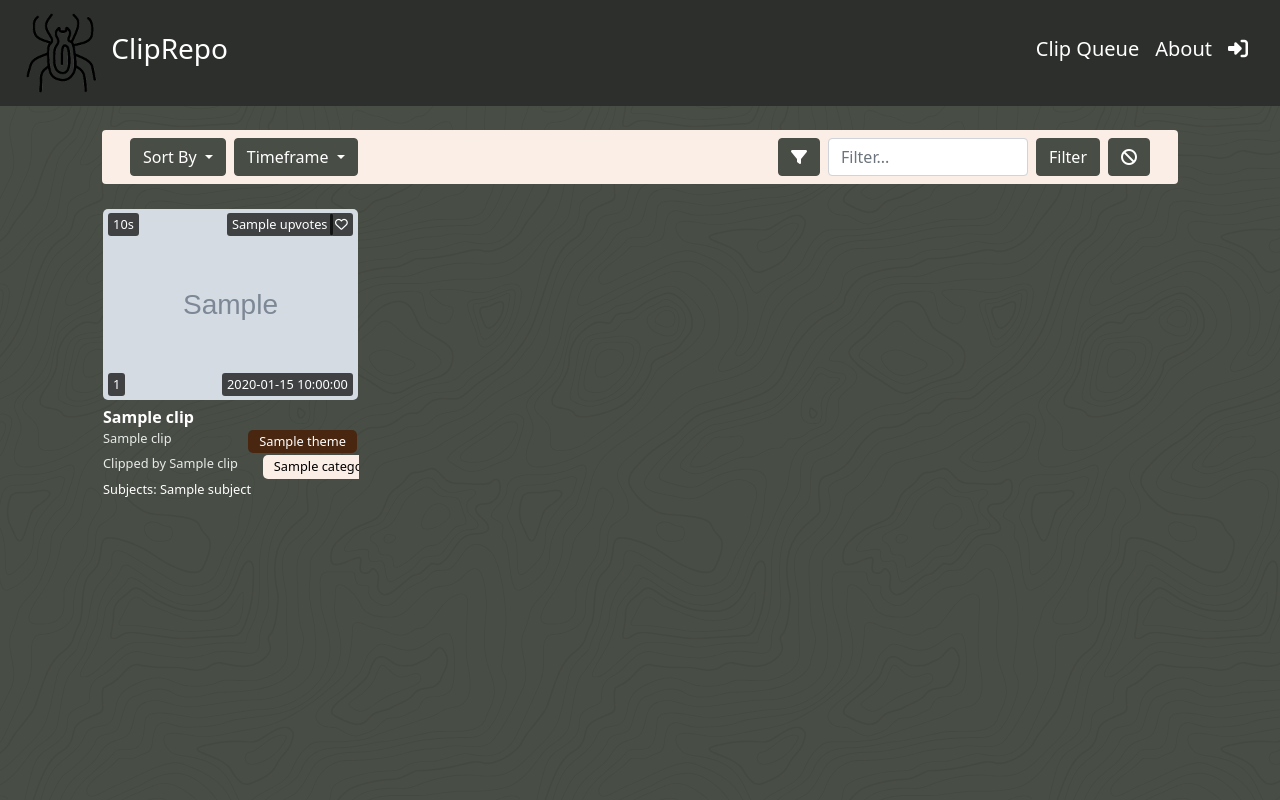
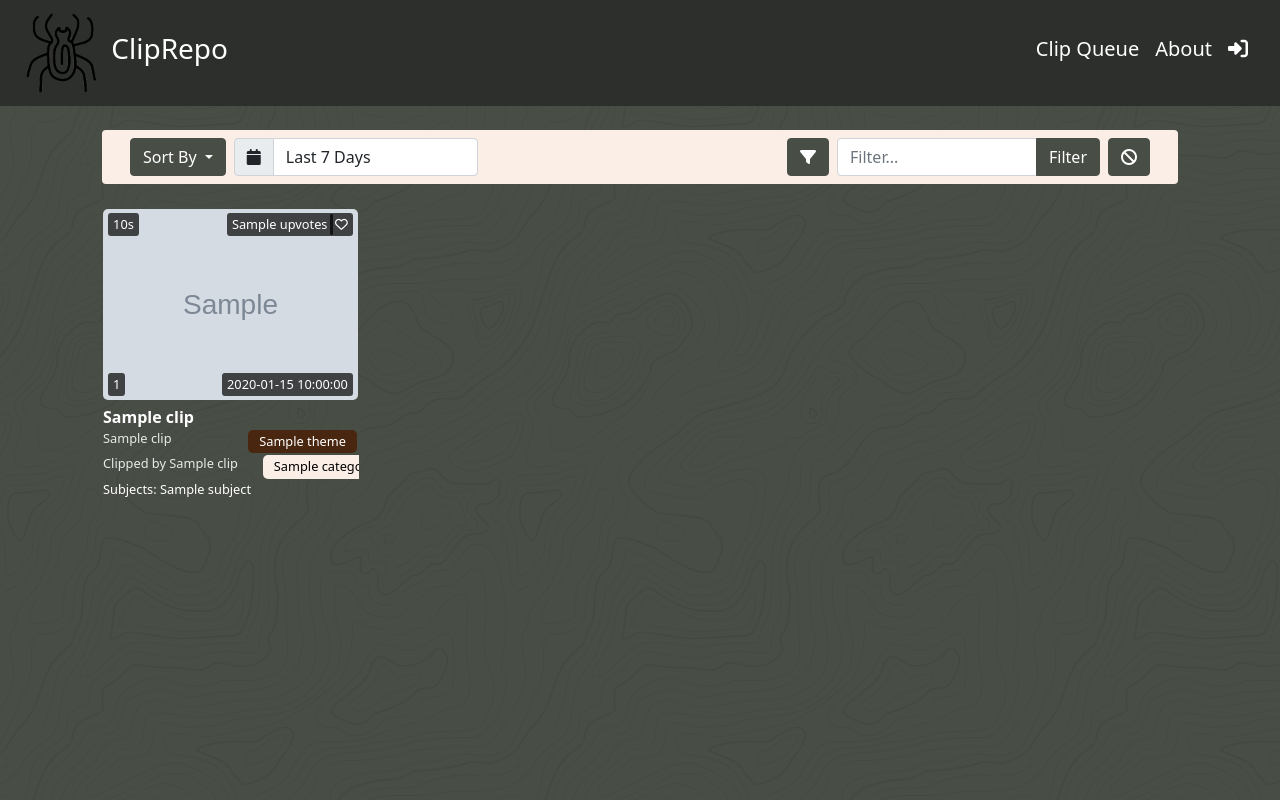
Before and after one commit to wazix11/cliprepo, a Flask app: template app/templates/index.html in a window 1280 px wide. Run offline with Flask 3, Linux system fonts and the light colour scheme; tables that the repository leaves empty hold one stand-in row (values such as "Sample post"); the template is opened without the code that fills it: values that come from a table or form of the project are taken from there, most other values are stand-ins (such as "Sample title", 1, 10 or a date in 2020); grey boxes marked "Sample" are stand-in pictures; parts of the project's set-up code (start-up, migrations or seed data) failed here and were passed over; some libraries are stand-ins or nearby versions.

Commit message:
Add support for custom date ranges

```diff
--- a/app/static/css/base.css
+++ b/app/static/css/base.css
@@ -87,6 +87,17 @@
 
 .height-sub-header {
     min-height: calc(100vh - var(--navbar-height));
+}
+
+.input-group {
+    position: relative;
+    display: flex;
+    flex-wrap: wrap;
+    align-items: unset;
+    width: unset;
+}
+.date-range-picker {
+    max-width: 205px;
 }
 
 .search-bar {
--- a/app/static/scripts/index.js
+++ b/app/static/scripts/index.js
@@ -3,13 +3,6 @@ const sortLabels = {
     old: "Old",
     views: "Views",
     likes: "Likes"
-};
-const timeframeLabels = {
-    "24h": "Last 24 Hours",
-    "7d": "Last 7 Days",
-    "30d": "Last 30 Days",
-    "1y": "Last 1 Year",
-    all: "All Time"
 };
 
 function submitFilterForm() {
@@ -34,6 +27,166 @@ function initSelectPickers() {
     });
 }
 
+function getPredefinedRangeName(startDate, endDate) {
+    // Check against predefined ranges
+    const ranges = {
+        'Last 24 Hours': [moment().subtract(24, 'hours'), moment()],
+        'Last 7 Days': [moment().subtract(6, 'days'), moment()],
+        'Last 30 Days': [moment().subtract(29, 'days'), moment()],
+        'Last 1 Year': [moment().subtract(1, 'year'), moment()],
+        'All Time': [moment('2000-01-01'), moment()]
+    };
+
+    for (const [name, [rangeStart, rangeEnd]] of Object.entries(ranges)) {
+        if (startDate.format('YYYY-MM-DD') === rangeStart.format('YYYY-MM-DD') &&
+            endDate.format('YYYY-MM-DD') === rangeEnd.format('YYYY-MM-DD')) {
+            return name;
+        }
+    }
+    return null;
+}
+
+function initDaterangepicker() {
+    if (!(window.jQuery && typeof jQuery().daterangepicker === 'function')) return;
+    const daterangeInput = $('#daterange');
+    if (daterangeInput.length === 0) return;
+
+    // Define default date range (last 7 days)
+    const defaultStartDate = moment().subtract(6, 'days');
+    const defaultEndDate = moment();
+
+    // Check URL params for existing timeframe
+    const urlParams = new URLSearchParams(window.location.search);
+    const timeframeParam = urlParams.get('timeframe');
+
+    let startDate = defaultStartDate;
+    let endDate = defaultEndDate;
+    let displayText = 'Last 7 Days'; // Default display
+
+    // Map timeframe values to display names
+    const timeframeDisplayMap = {
+        '24h': 'Last 24 Hours',
+        '7d': 'Last 7 Days',
+        '30d': 'Last 30 Days',
+        '1y': 'Last 1 Year',
+        'all': 'All Time'
+    };
+
+    // Map timeframe values to date ranges
+    const timeframeRangeMap = {
+        '24h': [moment().subtract(24, 'hours'), moment()],
+        '7d': [moment().subtract(6, 'days'), moment()],
+        '30d': [moment().subtract(29, 'days'), moment()],
+        '1y': [moment().subtract(1, 'year'), moment()],
+        'all': [moment('2000-01-01'), moment()]
+    };
+
+    // Restore from timeframe param if present
+    if (timeframeParam) {
+        if (timeframeParam.startsWith('custom:')) {
+            // Handle custom date range: custom:YYYY-MM-DD|YYYY-MM-DD
+            try {
+                const dateRange = timeframeParam.substring(7); // Skip 'custom:'
+                const [start, end] = dateRange.split('|');
+                const parsedStart = moment(start, 'YYYY-MM-DD');
+                const parsedEnd = moment(end, 'YYYY-MM-DD');
+                if (parsedStart.isValid() && parsedEnd.isValid()) {
+                    startDate = parsedStart;
+                    endDate = parsedEnd;
+                    displayText = startDate.format('YYYY-MM-DD') + ' - ' + endDate.format('YYYY-MM-DD');
+                }
+            } catch (e) {}
+        } else if (timeframeDisplayMap[timeframeParam]) {
+            // Handle predefined ranges
+            const range = timeframeRangeMap[timeframeParam];
+            startDate = range[0];
+            endDate = range[1];
+            displayText = timeframeDisplayMap[timeframeParam];
+        }
+    }
+
+    // Destroy previous instance if it exists
+    try {
+        daterangeInput.data('daterangepicker').remove();
+    } catch (e) {}
+
+    daterangeInput.daterangepicker({
+        "startDate": startDate,
+        "endDate": endDate,
+        "showDropdowns": true,
+        ranges: {
+            'Last 24 Hours': [moment().subtract(24, 'hours'), moment()],
+            'Last 7 Days': [moment().subtract(6, 'days'), moment()],
+            'Last 30 Days': [moment().subtract(29, 'days'), moment()],
+            'Last 1 Year': [moment().subtract(1, 'year'), moment()],
+            'All Time': [moment('2000-01-01'), moment()]
+        },
+        "locale": {
+            "format": "YYYY-MM-DD",
+            "separator": " - ",
+            "applyLabel": "Apply",
+            "cancelLabel": "Cancel",
+            "fromLabel": "From",
+            "toLabel": "To",
+            "customRangeLabel": "Custom",
+            "weekLabel": "W",
+            "daysOfWeek": ["Su", "Mo", "Tu", "We", "Th", "Fr", "Sa"],
+            "monthNames": ["January", "February", "March", "April", "May", "June", "July", "August", "September", "October", "November", "December"],
+            "firstDay": 1
+        },
+        "alwaysShowCalendars": true
+    });
+
+    // Set initial display text
+    daterangeInput.val(displayText);
+
+    // Store the current state for cancel handler
+    let lastAppliedStartDate = startDate.clone();
+    let lastAppliedEndDate = endDate.clone();
+    let lastAppliedDisplayText = displayText;
+
+    // Update hidden input and URL when date range is changed
+    daterangeInput.on('apply.daterangepicker', function(ev, picker) {
+        // Check if it's a predefined range or custom
+        const predefinedName = getPredefinedRangeName(picker.startDate, picker.endDate);
+        const displayText = predefinedName || picker.startDate.format('YYYY-MM-DD') + ' - ' + picker.endDate.format('YYYY-MM-DD');
+        daterangeInput.val(displayText);
+
+        // Store the applied state
+        lastAppliedStartDate = picker.startDate.clone();
+        lastAppliedEndDate = picker.endDate.clone();
+        lastAppliedDisplayText = displayText;
+
+        // Map predefined ranges to timeframe values
+        const timeframeMap = {
+            'Last 24 Hours': '24h',
+            'Last 7 Days': '7d',
+            'Last 30 Days': '30d',
+            'Last 1 Year': '1y',
+            'All Time': 'all'
+        };
+
+        let timeframeValue;
+        if (predefinedName) {
+            timeframeValue = timeframeMap[predefinedName];
+        } else {
+            // Custom range: encode as custom:YYYY-MM-DD|YYYY-MM-DD
+            timeframeValue = 'custom:' + picker.startDate.format('YYYY-MM-DD') + '|' + picker.endDate.format('YYYY-MM-DD');
+        }
+        document.getElementById('timeframe-input').value = timeframeValue;
+        updateUrlParam('timeframe', timeframeValue);
+
+        submitFilterForm();
+    });
+
+    // Restore state when cancel is clicked
+    daterangeInput.on('cancel.daterangepicker', function(ev, picker) {
+        picker.setStartDate(lastAppliedStartDate);
+        picker.setEndDate(lastAppliedEndDate);
+        daterangeInput.val(lastAppliedDisplayText);
+    });
+}
+
 function updateUrlParam(key, value) {
     const url = new URL(window.location.href);
 
@@ -52,19 +205,17 @@ window.addEventListener('DOMContentLoaded', function() {
     }
 
     const initialSort = document.getElementById('sort-input')?.value || 'views';
-    const initialTimeframe = document.getElementById('timeframe-input')?.value || '7d';
     if (sortLabels[initialSort]) {
         document.getElementById('sortDropdown').innerText = sortLabels[initialSort];
     }
-    if (timeframeLabels[initialTimeframe]) {
-        document.getElementById('timeframeDropdown').innerText = timeframeLabels[initialTimeframe];
-    }
 
     initSelectPickers();
+    initDaterangepicker();
 });
 
 document.body.addEventListener('htmx:afterSwap', function (evt) {
     initSelectPickers();
+    initDaterangepicker();
 });
 
 document.querySelectorAll('.sort-btn').forEach(function(btn) {
@@ -74,16 +225,6 @@ document.querySelectorAll('.sort-btn').forEach(function(btn) {
         document.getElementById('sort-input').value = sort;
         document.getElementById('sortDropdown').innerText = sortLabels[sort] || "Sort By";
         updateUrlParam('sort', sort);
-        submitFilterForm();
-    });
-});
-document.querySelectorAll('.timeframe-btn').forEach(function(btn) {
-    btn.addEventListener('click', function(e) {
-        e.preventDefault();
-        const timeframe = btn.getAttribute('data-timeframe');
-        document.getElementById('timeframe-input').value = timeframe;
-        document.getElementById('timeframeDropdown').innerText = timeframeLabels[timeframe] || "Timeframe";
-        updateUrlParam('timeframe', timeframe);
         submitFilterForm();
     });
 });
@@ -159,7 +300,6 @@ document.getElementById('clear-filters-btn').addEventListener('click', function(
     document.getElementById('sort-input').value = 'views';
     document.getElementById('sortDropdown').innerText = sortLabels['views'];
     document.getElementById('timeframe-input').value = '7d';
-    document.getElementById('timeframeDropdown').innerText = timeframeLabels['7d'];
     document.getElementById('broadcasters-input').value = '';
 
     document.getElementById('hidden-category-input').value = '';
@@ -198,6 +338,12 @@ document.getElementById('clear-filters-btn').addEventListener('click', function(
 
     document.querySelector('input[name="search"]').value = '';
 
+    // Reset daterange picker to default
+    if (window.jQuery && typeof jQuery().daterangepicker === 'function') {
+        try { $('#daterange').data('daterangepicker').remove(); } catch(e) {}
+        initDaterangepicker();
+    }
+
     window.history.replaceState(null, '', window.location.pathname);
     updateUrlParam('sort', 'views');
     updateUrlParam('timeframe', '7d');
--- a/app/templates/base.html
+++ b/app/templates/base.html
@@ -14,7 +14,8 @@
             <link href="https://cdn.jsdelivr.net/npm/bootstrap@5.0.2/dist/css/bootstrap.min.css" rel="stylesheet" integrity="sha384-EVSTQN3/azprG1Anm3QDgpJLIm9Nao0Yz1ztcQTwFspd3yD65VohhpuuCOmLASjC" crossorigin="anonymous">
             <!-- Include Bootstrap-Select CSS -->
             <link rel="stylesheet" href="https://cdn.jsdelivr.net/npm/bootstrap-select@1.14.0-beta3/dist/css/bootstrap-select.min.css">
-            <link rel="stylesheet" href="{{ url_for('static', filename='css/base.css') }}?v=20251211">
+            <link rel="stylesheet" href="{{ url_for('static', filename='css/base.css') }}?v=20260613">
+            <link rel="stylesheet" href="https://cdn.jsdelivr.net/npm/daterangepicker/daterangepicker.css">
 
             {% if title %}
                 <title>ClipRepo - {{ title }}</title>
@@ -104,7 +105,8 @@
             <script src="https://kit.fontawesome.com/603e4601a6.js" crossorigin="anonymous"></script>
             <!-- Include HTMX -->
             <script src="https://unpkg.com/htmx.org@1.9.11" integrity="sha384-0gxUXCCR8yv9FM2b+U3FDbsKthCI66oH5IA9fHppQq9DDMHuMauqq1ZHBpJxQ0J0" crossorigin="anonymous"></script>
-
+            <script src="https://cdn.jsdelivr.net/npm/moment@2.29.1/moment.min.js"></script>
+            <script src="https://cdn.jsdelivr.net/npm/daterangepicker/daterangepicker.min.js"></script>
             <script>
                 $(document).ready(function() {
                     $('.selectpicker').selectpicker({sanitize: false });
--- a/app/templates/index.html
+++ b/app/templates/index.html
@@ -1,7 +1,7 @@
 {% extends "base.html" %}
 
 {% block app_content %}
-    <link rel="stylesheet" href="{{ url_for('static', filename='css/index.css') }}?v=20260126">
+    <link rel="stylesheet" href="{{ url_for('static', filename='css/index.css') }}?v=20260613">
 
 
     <div class="container pt-3">
@@ -10,6 +10,7 @@
                 <nav class="navbar navbar-dark navbar-expand-md">
                     <div class="container-fluid rounded py-2 bg-alveus-tan">
                         <ul class="nav navbar-nav ml-auto">
+                            <div class="d-flex align-items-center flex-wrap">
                                 <div class="dropdown mx-1">
                                     <button class="btn btn-alveus-green dropdown-toggle" type="button" id="sortDropdown" data-bs-toggle="dropdown" aria-expanded="false">
                                         Sort By
@@ -21,21 +22,15 @@
                                         <li><a class="dropdown-item sort-btn" href="#" data-sort="likes">Likes</a></li>
                                     </ul>
                                 </div>
-                            <div class="dropdown mx-1">
-                                <button class="btn btn-alveus-green dropdown-toggle" type="button" id="timeframeDropdown" data-bs-toggle="dropdown" aria-expanded="false">
-                                    Timeframe
-                                </button>
-                                <ul class="dropdown-menu" aria-labelledby="timeframeDropdown">
-                                    <li><a class="dropdown-item timeframe-btn" href="#" data-timeframe="24h">Last 24 Hours</a></li>
-                                    <li><a class="dropdown-item timeframe-btn" href="#" data-timeframe="7d">Last 7 Days</a></li>
-                                    <li><a class="dropdown-item timeframe-btn" href="#" data-timeframe="30d">Last 30 Days</a></li>
-                                    <li><a class="dropdown-item timeframe-btn" href="#" data-timeframe="1y">Last 1 Year</a></li>
-                                    <li><a class="dropdown-item timeframe-btn" href="#" data-timeframe="all">All Time</a></li>
-                                </ul>
+                                <div class="input-group mx-1">
+                                    <span class="input-group-text">
+                                        <i class="fa-solid fa-calendar"></i>
+                                    </span>
+                                    <input type="text" id="daterange" class="form-control date-range-picker" placeholder="Select date range">
                                 </div>
                                 {% if broadcaster_choices|length > 1 %}
                                 <div class="dropdown mx-1">
-                                <select id="broadcasters-select" name="broadcaster" class="form-control selectpicker mb-2"
+                                    <select id="broadcasters-select" name="broadcaster" class="form-control selectpicker"
                                         data-style="btn-alveus-green"
                                         data-width="100%"
                                         multiple
@@ -48,6 +43,7 @@
                                     </select>
                                 </div>
                                 {% endif %}
+                            </div>
                         </ul>
                         <ul class="nav navbar-nav mr-auto">
                             <form id="filter-form" class="d-flex align-items-center flex-wrap"
@@ -74,10 +70,12 @@
                                 <button type="button" class="btn btn-alveus-green mx-1" title="Advanced Filters" data-bs-toggle="modal" data-bs-target="#advancedFilterModal">
                                     <i class="fa-solid fa-filter"></i>
                                 </button>
-                                <input type="text" name="search" class="form-control mx-1 search-bar"
+                                <div class="input-group mx-1">
+                                    <input type="text" name="search" class="form-control search-bar"
                                         placeholder="Filter..."
                                         value="{{ search }}">
-                                <button type="submit" class="btn btn-alveus-green mx-1" id="filter-btn">Filter</button>
+                                    <button type="submit" class="btn btn-alveus-green" id="filter-btn">Filter</button>
+                                </div>
                                 <button type="button" class="btn btn-alveus-green mx-1" title="Clear Filters" id="clear-filters-btn">
                                     <i class="fa-solid fa-ban"></i>
                                 </button>
@@ -160,5 +158,5 @@
             {% include "additional_clips.html" %}
         </div>
     </div>
-    <script src="{{ url_for('static', filename='scripts/index.js') }}?v=20260602"></script>
+    <script src="{{ url_for('static', filename='scripts/index.js') }}?v=20260613"></script>
 {% endblock %}
```
Also changed, not shown: app/main/routes.py (+12 -1 lines). Lines whose indentation alone changed are shown as unchanged.
